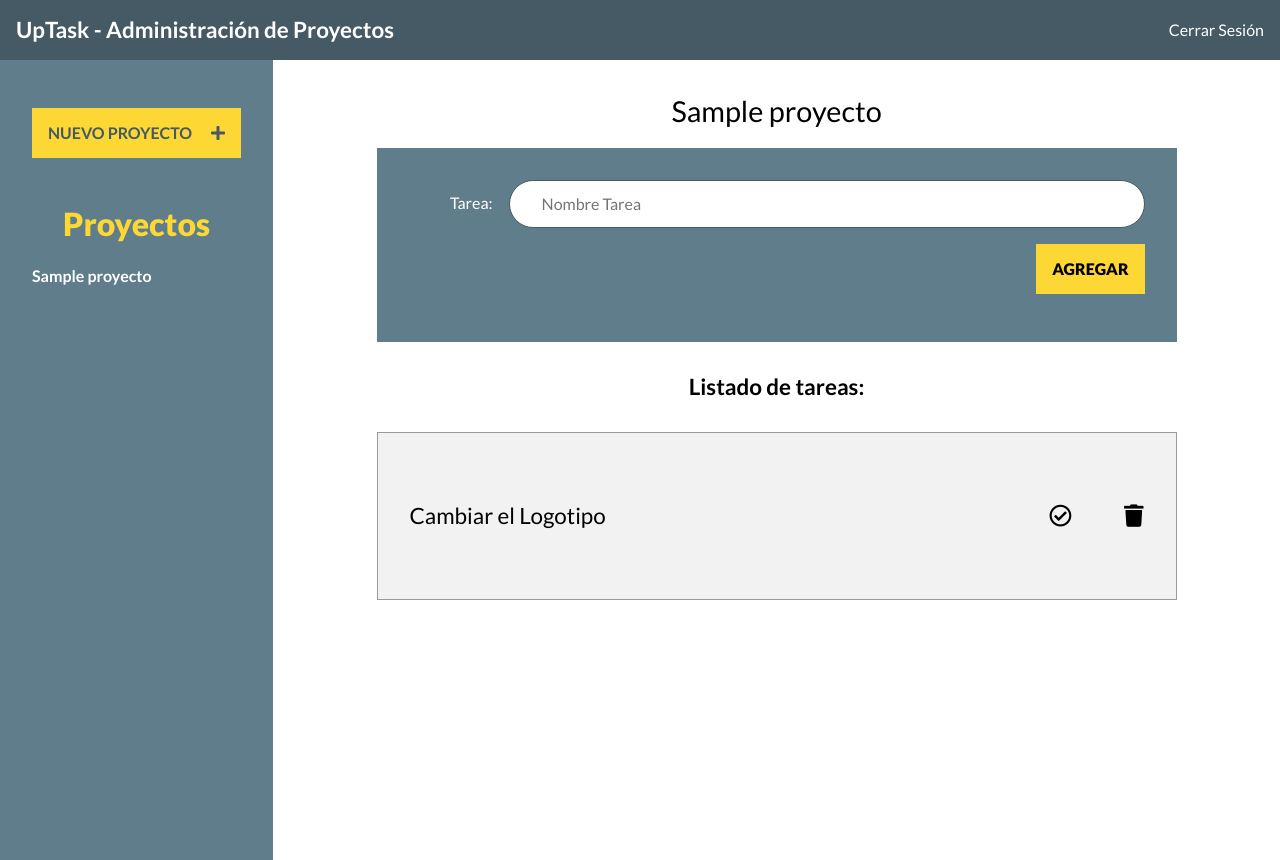
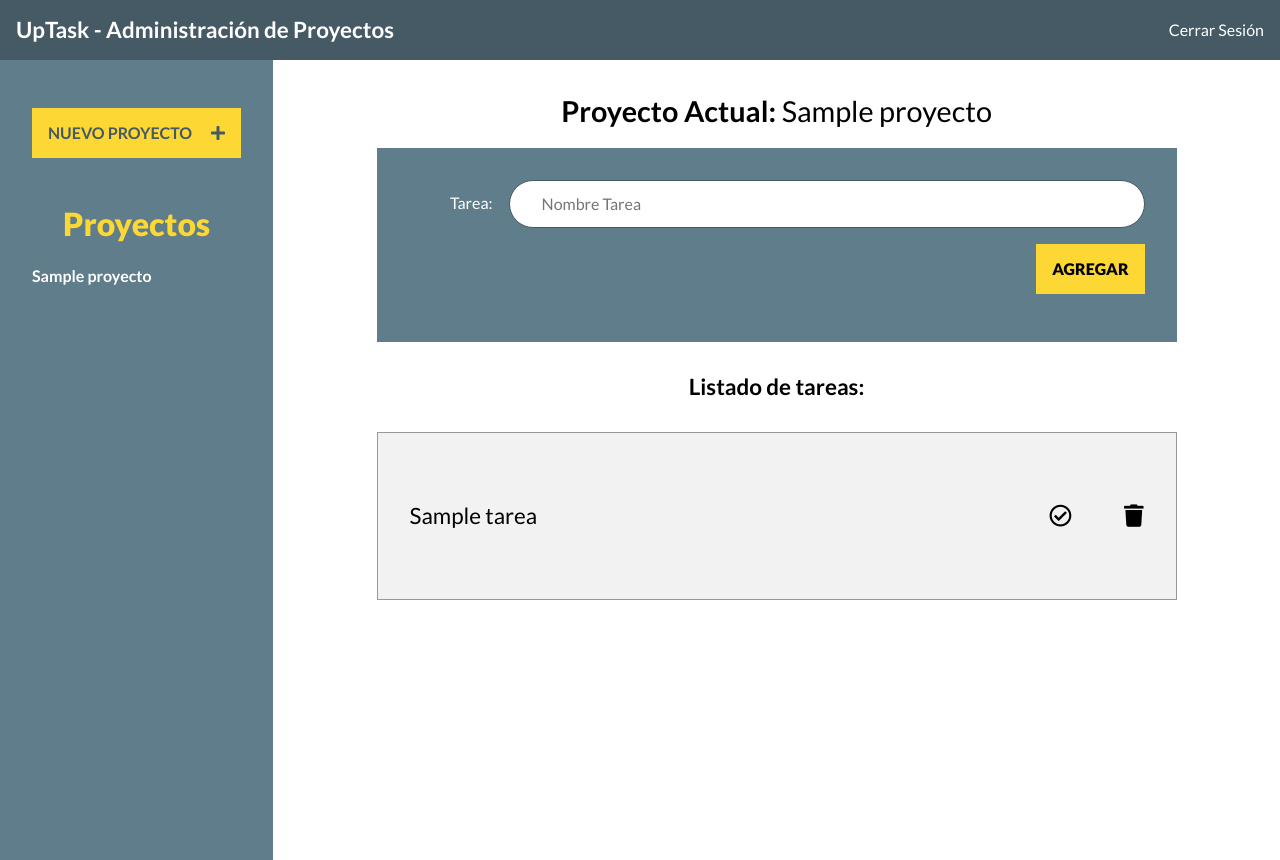
Before and after one commit to KevinVanHalen/KevinVanHalen-UpTask---Administracion-de-Proyectos, a PHP site: page /index.php?id_proyecto=1 in a window 1280 px wide. Run offline with PHP 8.4, Linux system fonts and the light colour scheme; the visitor is signed in with stand-in values (Sample User, id 1); tables that the repository leaves empty or names only in its code hold one stand-in row (values such as "Sample post"); data that the repository does not hold is empty.

Commit message:
Se agregan tareas de cada proyecto a la base de datos y se muestran las tareas en la pagina dependiendo del proyecto en el que se encuentre el usuario

```diff
--- a/inc/funciones/funciones.php
+++ b/inc/funciones/funciones.php
@@ -30,3 +30,14 @@
             return false;
         }
     }
+
+    // Obtener las clases del Proyecto
+    function obtenerTareasProyecto($id = null) {
+        include 'conexion.php';
+        try {
+            return $conn->query("SELECT id, nombre, estado FROM tareas WHERE id_proyecto = {$id}");
+        } catch (Exception $e) {
+            echo "Error! : " . $e->getMessage();
+            return false;
+        }
+    }
--- a/inc/templates/sidebar.php
+++ b/inc/templates/sidebar.php
@@ -11,7 +11,7 @@
                     if($proyectos){
                         foreach($proyectos as $proyecto){ ?>
                             <li>
-                                <a href="index.php?id_proyecto=<?php echo $proyecto['id'] ?>" id="<?php echo $proyecto['id'] ?>">
+                                <a href="index.php?id_proyecto=<?php echo $proyecto['id'] ?>" id="proyecto:<?php echo $proyecto['id'] ?>">
                                     <?php echo $proyecto['nombre'] ?>
                                 </a>
                             </li>
--- a/index.php
+++ b/index.php
@@ -22,7 +22,7 @@
         <?php
             $proyecto = obtenerNombreProyecto($id_proyecto);
             if($proyecto): ?>
-                <h1>
+                <h1> Proyecto Actual:
                     <?php foreach($proyecto as $nombre): ?>
                         <span><?php echo $nombre['nombre']; ?></span>
                     <?php endforeach; ?>
@@ -34,7 +34,7 @@
                         <input type="text" placeholder="Nombre Tarea" class="nombre-tarea">
                     </div>
                     <div class="campo enviar">
-                        <input type="hidden" id="<?php echo $id_proyecto; ?>">
+                        <input type="hidden" id="id_proyecto" value="<?php echo $id_proyecto; ?>">
                         <input type="submit" class="boton nueva-tarea" value="Agregar">
                     </div>
                 </form>
@@ -49,13 +49,25 @@
 
         <div class="listado-pendientes">
             <ul>
-                <li id="tarea:<?php echo $tarea['id'] ?>" class="tarea">
-                <p>Cambiar el Logotipo</p>
-                    <div class="acciones">
-                        <i class="far fa-check-circle"></i>
-                        <i class="fas fa-trash"></i>
-                    </div>
-                </li>
+                <?php
+                    // Obtiene las tareas del proyecto actual
+                    $tareas = obtenerTareasProyecto($id_proyecto);
+                    if($tareas->num_rows > 0){
+                        // Si hay tareas
+                        foreach($tareas as $tarea): ?>
+                            <li id="tarea:<?php echo $tarea['id'] ?>" class="tarea">
+                                <p><?php echo $tarea['nombre'] ?></p>
+                                <div class="acciones">
+                                    <i class="far fa-check-circle <?php echo ($tarea['estado'] === '1' ? 'completo' : ''); ?>"></i>
+                                    <i class="fas fa-trash"></i>
+                                </div>
+                            </li>
+                    <?php endforeach;
+                    }else{
+                        // No hay tareas
+                        echo "<p>No hay tareas en este proyecto</p>";
+                    }
+                ?>
             </ul>
         </div>
     </main>
--- a/js/scripts.js
+++ b/js/scripts.js
@@ -6,6 +6,9 @@ var listaProyectos = document.querySelector('ul#proyectos');
 function eventListeners() {
     // Boton para crear proyecto
     document.querySelector('.crear-proyecto a').addEventListener('click', nuevoProyecto);
+
+    // Boton para una nueva tarea
+    document.querySelector('.nueva-tarea').addEventListener('click', agregarTarea);
 }
 
 function nuevoProyecto(e) {
@@ -60,7 +63,7 @@ function guardarProyectoDB(nombreProyecto) {
                     // Inyectar en el HTML
                     var nuevoProyecto = document.createElement('li');
                     nuevoProyecto.innerHTML = `
-                        <a href="index.php?id_proyecto=${id_proyecto}" id="${id_proyecto}">
+                        <a href="index.php?id_proyecto=${id_proyecto}" id="proyecto:${id_proyecto}">
                             ${proyecto}
                         </a>
                     `;
@@ -96,3 +99,93 @@ function guardarProyectoDB(nombreProyecto) {
     // Enviar el request
     xhr.send(datos);
 }
+
+// Agregar una nueva tarea al proyecto actual
+function agregarTarea(e) {
+    e.preventDefault();
+
+    var nombreTarea = document.querySelector('.nombre-tarea').value;
+
+    // Validar que el campo tenga algo escrito
+    if(nombreTarea === ''){
+        swal({
+            title: 'Error',
+            text: 'Una tarea no puede ir vacia',
+            type: 'error'
+        })
+    }else{
+        // La tarea tiene algo, insertar en PHP
+
+        // Crear llamado a Ajax
+        var xhr = new XMLHttpRequest();
+
+        // Crear formdata
+        var datos = new FormData();
+        datos.append('tarea', nombreTarea);
+        datos.append('accion', 'crear');
+        datos.append('id_proyecto', document.querySelector('#id_proyecto').value);
+
+        // Abrir la conexión
+        xhr.open('POST', 'inc/modelos/modelo-tareas.php', true);
+
+        // Ejecutarlo y respuesta
+        xhr.onload = function() {
+            if(this.status === 200){
+                // Todo correcto
+                var respuesta = JSON.parse(xhr.responseText);
+                // Asignar valores
+                var resultado = respuesta.respuesta,
+                    tarea = respuesta.tarea,
+                    id_insertado = respuesta.id_insertado,
+                    tipo= respuesta.tipo;
+
+                if(resultado === 'correcto'){
+                    // Se agrego correctamente
+                    if(tipo === 'crear'){
+                        // Lanzar alerta
+                        swal({
+                            type: 'success',
+                            title: 'Tarea creada',
+                            text: 'La tarea: ' + tarea + ' se creó correctamente'
+                        });
+
+                        // Construir el template
+                        var nuevaTarea = document.createElement('li');
+
+                        // Agregamos el ID
+                        nuevaTarea.id = 'tarea:'+id_insertado;
+
+                        // Agregar la clase tarea
+                        nuevaTarea.classList.add('tarea');
+
+                        // Construir el HTML
+                        nuevaTarea.innerHTML = `
+                            <p>${tarea}</p>
+                            <div class="acciones">
+                                <i class="far fa-check-circle"></i>
+                                <i class="fas fa-trash"></i>
+                            </div>
+                        `;
+
+                        // Agregarlo al HTML
+                        var listado = document.querySelector('.listado-pendientes ul');
+                        listado.appendChild(nuevaTarea);
+
+                        // Limpiar el formulario
+                        document.querySelector('.agregar-tarea').reset();
+                    }
+                }else{
+                    // Hubo un error
+                    swal({
+                        type: 'error',
+                        title: 'Error!',
+                        text: 'Hubo un error'
+                    })
+                }
+            }
+        }
+
+        // Enviar la consulta
+        xhr.send(datos);
+    }
+}
```
Also changed, not shown: inc/modelos/modelo-tareas.php (added, +41 -0 lines).
